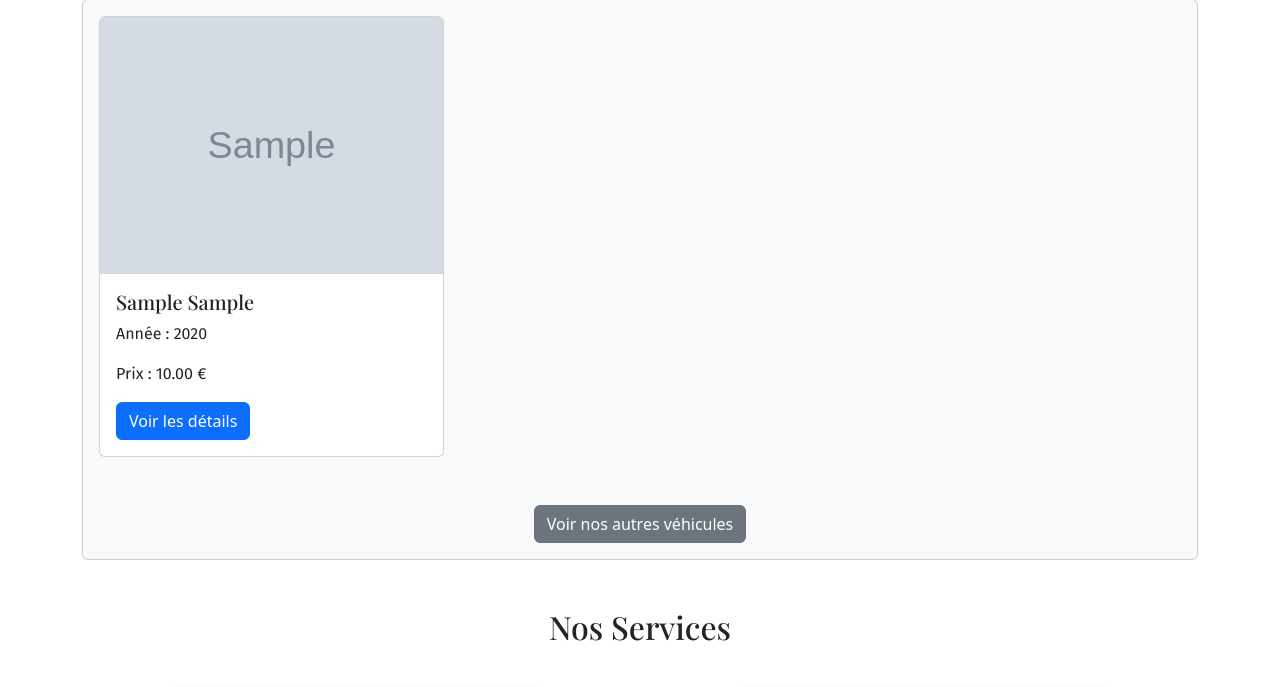
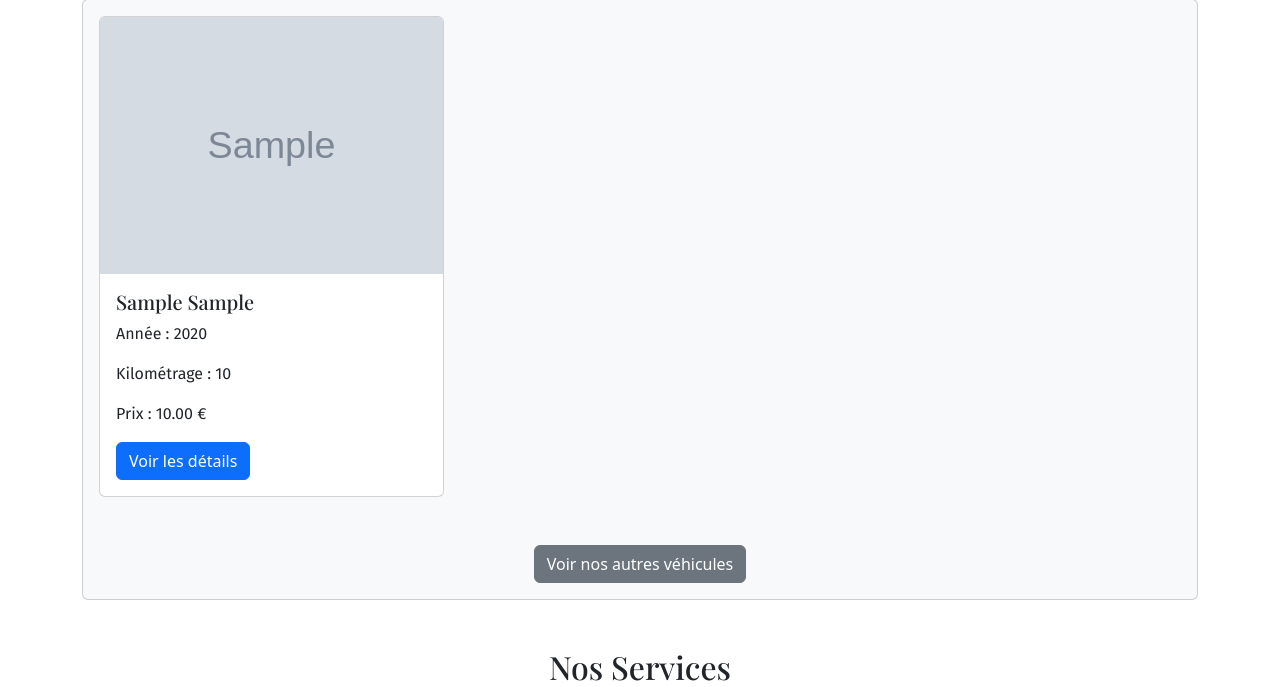
Before and after one commit to floriangourinat/ECF_Garage_Parrot_2024, a PHP site: page / in a window 1280 px wide. Shown: the part 2041-2728 px from the top of the page. Run offline with PHP 8.4, Linux system fonts and the light colour scheme; data comes from the database, SQL or seed files in the repository; tables that the repository leaves empty hold one stand-in row (values such as "Sample post"); grey boxes marked "Sample" are stand-in pictures; some web fonts are replaced.

Commit message:
Modification véhicules page d'accueil

```diff
--- a/index.php
+++ b/index.php
@@ -152,6 +152,7 @@ require_once 'includes/header.php';
                                         <div class="card-body">
                                             <h5 class="card-title"><?php echo htmlspecialchars($vehicle['brand'] . ' ' . $vehicle['model']); ?></h5>
                                             <p class="card-text">Année : <?php echo htmlspecialchars($vehicle['year']); ?></p>
+                                            <p class="card-text">Kilométrage : <?php echo htmlspecialchars($vehicle['mileage']); ?></p>
                                             <p class="card-text">Prix : <?php echo htmlspecialchars(number_format($vehicle['price'], 2)); ?> €</p>
                                             <a href="vehicle_details.php?id=<?php echo $vehicle['id']; ?>" class="btn btn-primary">Voir les détails</a>
                                         </div>
```
